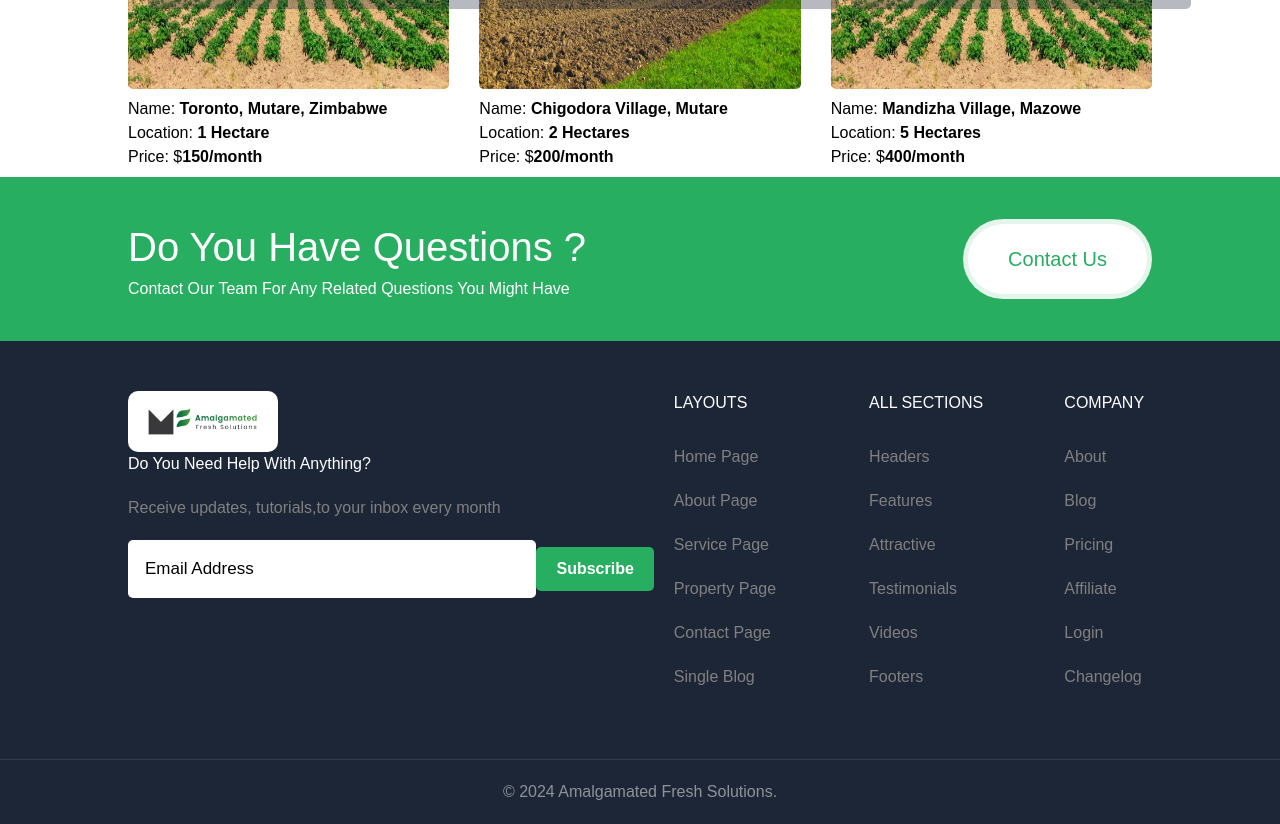
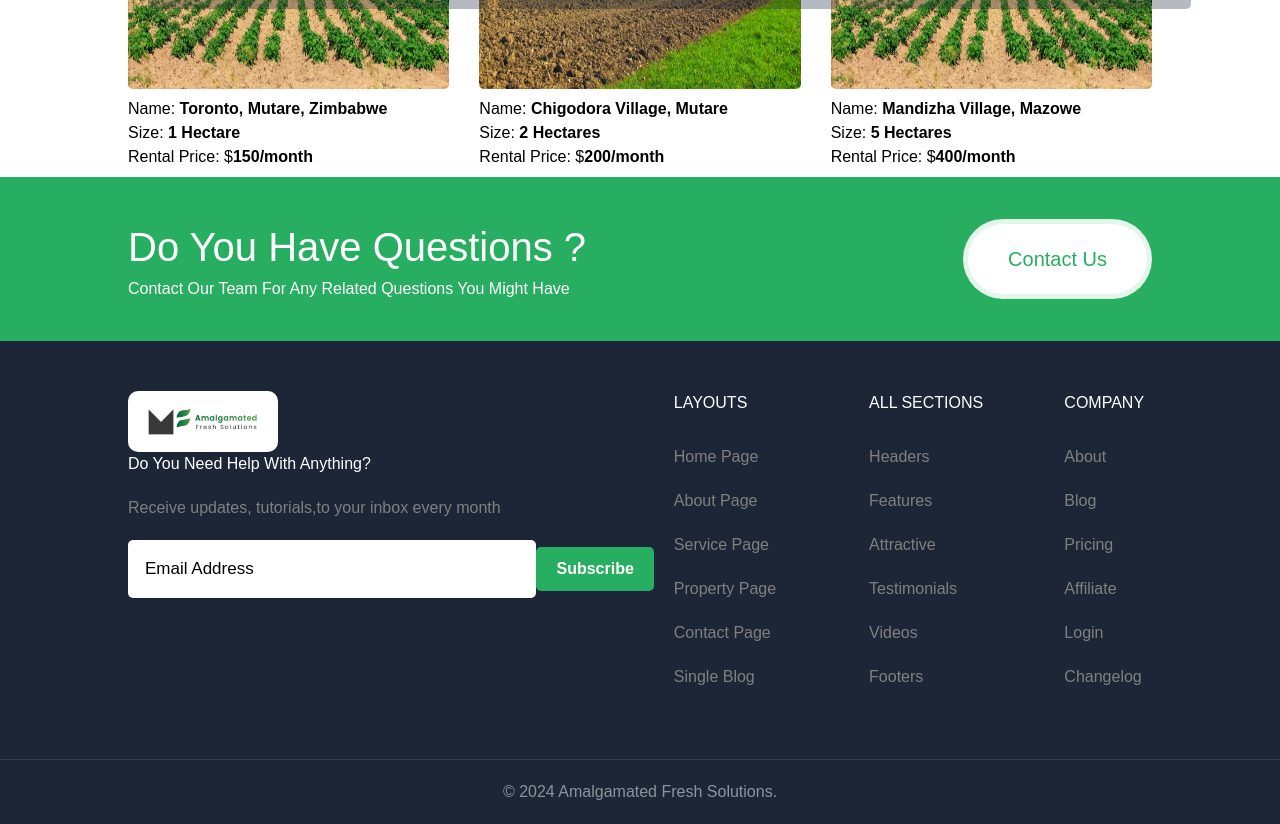
Before and after one commit to RaynerRay/amalgamatedNew, a React (Create React App) app: page / in a window 1280 px wide. Shown: the part 3340-4164 px from the top of the page. Built offline with nearby package versions, Linux system fonts and the light colour scheme.

Commit message:
add rental farms

```diff
--- a/src/components/home/location/Location.jsx
+++ b/src/components/home/location/Location.jsx
@@ -24,8 +24,8 @@ const Location = () => {
                   </p>
                 </div>
                 <p className="pt-2">Name: <span className="font-bold">{item.name}</span></p>
-                <p >Location: <span className="font-bold">{item.Villas}</span></p>
-                <p >Price: $<span className="font-bold">{item.Offices}</span></p>
+                <p >Size: <span className="font-bold">{item.Villas}</span></p>
+                <p >Rental Price: $<span className="font-bold">{item.Offices}</span></p>
               </div>
 
               </>
```
